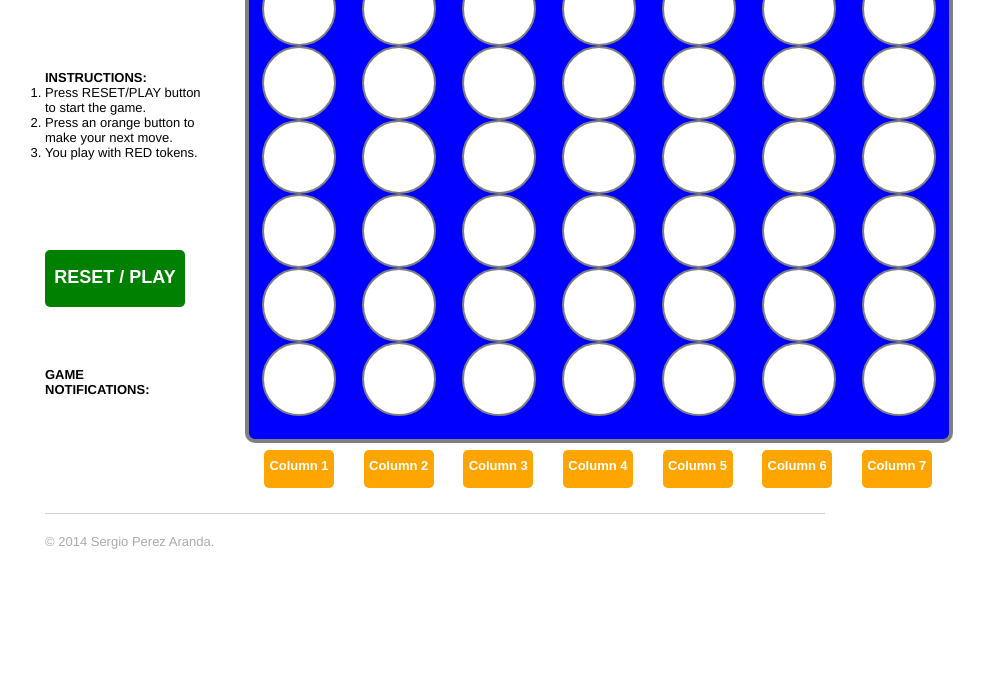
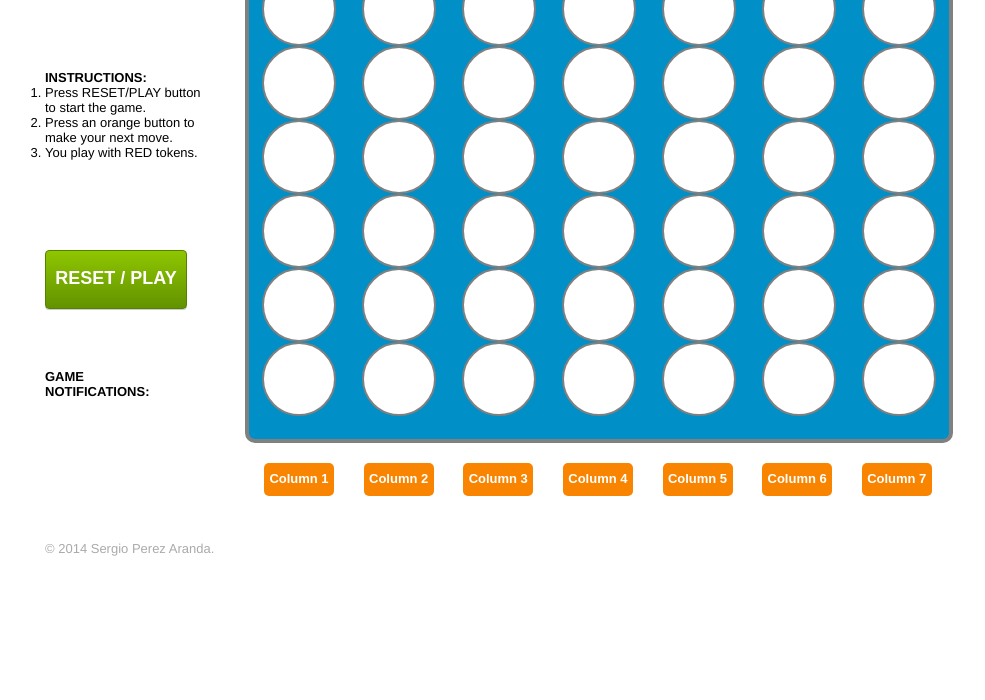
Before and after one commit to sergiooncode/Quattro, a plain HTML site: page index.html in a window 1280 px wide. Shown: the part 100-800 px from the top of the page, without its empty margins (0-985 px from the left). Drawn offline with Linux system fonts and the light colour scheme.

Commit message:
Initial commit

```diff
--- a/assets/css/main.css
+++ b/assets/css/main.css
@@ -62,16 +62,40 @@ a:hover {
     height: 40px;
     width: 140px;
     padding-top:17px;
-		background-color: green;
     font-family:arial;
     font-weight:bold;
+    margin-top: 90px;
+    font-size: large;
+    cursor: pointer;
+	/*background-color: green;
 	color:#ffffff;
 	border-radius: 5px;
-		text-align:center;
-		margin-top: 90px;
-		font-size: large;
+	text-align:center;*/
 	/*margin-right:7px;
 	margin-left: 450px;*/
+}
+
+.light-green-button {
+    text-align: center;
+    text-decoration: none;
+    display: inline-block;
+    border: solid 1px;
+    box-shadow: 0 1px 0 rgba(0,0,0,0.2),0 0 0 rgba(0,0,0,0);
+    color: #fff;
+    /*text-shadow: 0 1px 1px rgba(0,0,0,0.4);*/
+    border-radius: 4px;
+    border-color: #558000;
+    /*background: #8fc600;*/
+    background-image: -webkit-linear-gradient(top,#8fc600,#629300);
+    background-image: -moz-linear-gradient(top,#8fc600,#629300);
+    background-image: -ms-linear-gradient(top,#8fc600,#629300);
+    background-image: -o-linear-gradient(top,#8fc600,#629300);
+}
+
+.light-green-button:hover {
+    /*text-shadow: 0 1px 1px rgba(0,0,0,0.4);*/
+    /*background-color: #8fc600;*/
+    background: #8fc600;
 }
 
 /*  -----------------------------|  PAGEBODY  |-----------------------------  */
@@ -85,9 +109,14 @@ a:hover {
 #board {
 	width: 700px;
 	height: 480px;
-	background-color: blue;
 	border: 4px solid grey;
 	border-radius: 10px;
+	}
+
+.light-blue-board {
+    background: #008fc6;
+    /*background-image: -webkit-linear-gradient(45deg,#2cc600,#5800c6);
+    background-image: -moz-linear-gradient(45deg,#2cc600,#5800c6);*/
 }
 
 #board ul {
@@ -115,18 +144,19 @@ a:hover {
 
 #buttonCol1,#buttonCol2,#buttonCol3,#buttonCol4,#buttonCol5,#buttonCol6,#buttonCol7 {
     display: inline-block;
-    height:30px;
+    height:25px;
     width:70px;
     padding-top:8px;
-		background-color: orange;
+	background-color: #f98400;
 	font-family:arial;
 	font-weight:bold;
 	color:#ffffff;
 	border-radius: 5px;
 	text-align:center;
-		margin-top:7px;
+	margin-top:20px;
 	margin-right:7px;
 	margin-left:19px;
+    cursor: pointer;
 }
 
 /*  -----------------------------|  RIGHT MARGIN  |-----------------------------  */
@@ -145,7 +175,7 @@ a:hover {
 
 #footer {
     clear: both;
-    border-top: 1px solid #ccc;
+    /*border-top: 1px solid #ccc;*/
     padding: 1.5em 0;
     }
 
--- a/index.html
+++ b/index.html
@@ -3,6 +3,7 @@
 	<head>
 		<title>Play Quattro</title>
 		<link rel="shortcut icon" href="/assets/img/favicon.png" type="image/x-icon" />
+		<!-- Para App Engine <link rel="shortcut icon" href="/assets/img/favicon.png" type="image/x-icon" /> -->
 		<link type="text/css" rel="stylesheet" href="/assets/css/main.css"/>
 		<script src="/assets/js/jquery-2.0.3.min.js"></script>
 		<script src="/assets/js/quattrolib.js"></script>
@@ -17,7 +18,7 @@
 					<li>Press an orange button to</br>make your next move.</li>
 					<li>You play with RED tokens.</li>
 				</ol>
-				<div id="resetButton">RESET / PLAY</div>
+				<div id="resetButton" class="light-green-button">RESET / PLAY</div>
 				<div id="notifications">
 					<p>GAME</br>NOTIFICATIONS:</p>
 					<span id="ntf"></span>
@@ -27,7 +28,7 @@
 				<!-- MAIN NAVIGATION --><div id="nav">
 				<!-- MAIN NAVIGATION --></div>
 				<!-- PAGEBODY --><div id="pagebody">
-					<!-- BOARD --><div id="board">
+					<!-- BOARD --><div id="board" class="light-blue-board">
 						<ul id="col-1">
 							<li id="col-0-row-0"></li>
 							<li id="col-0-row-1"></li>
```
Lines whose indentation alone changed are shown as unchanged.
